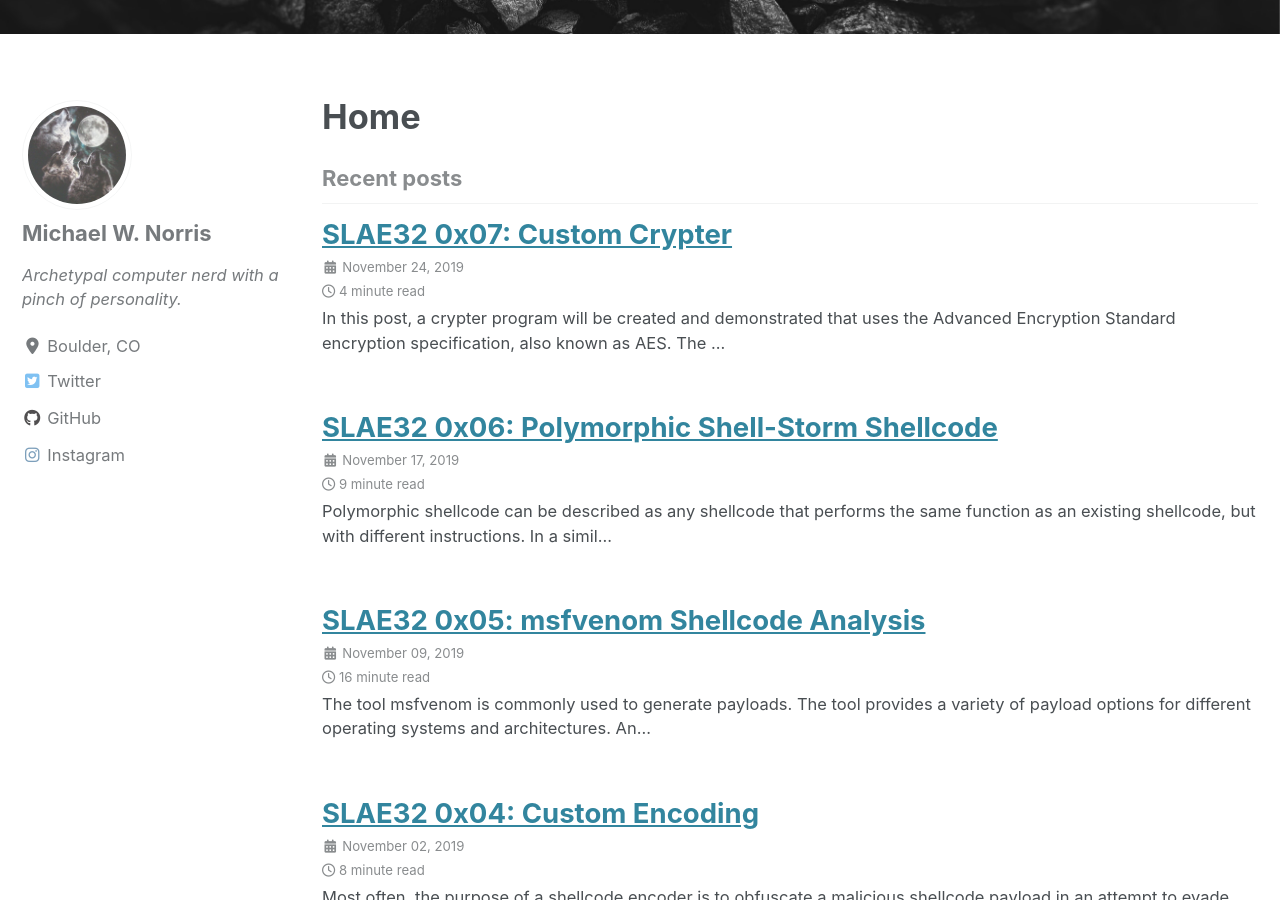
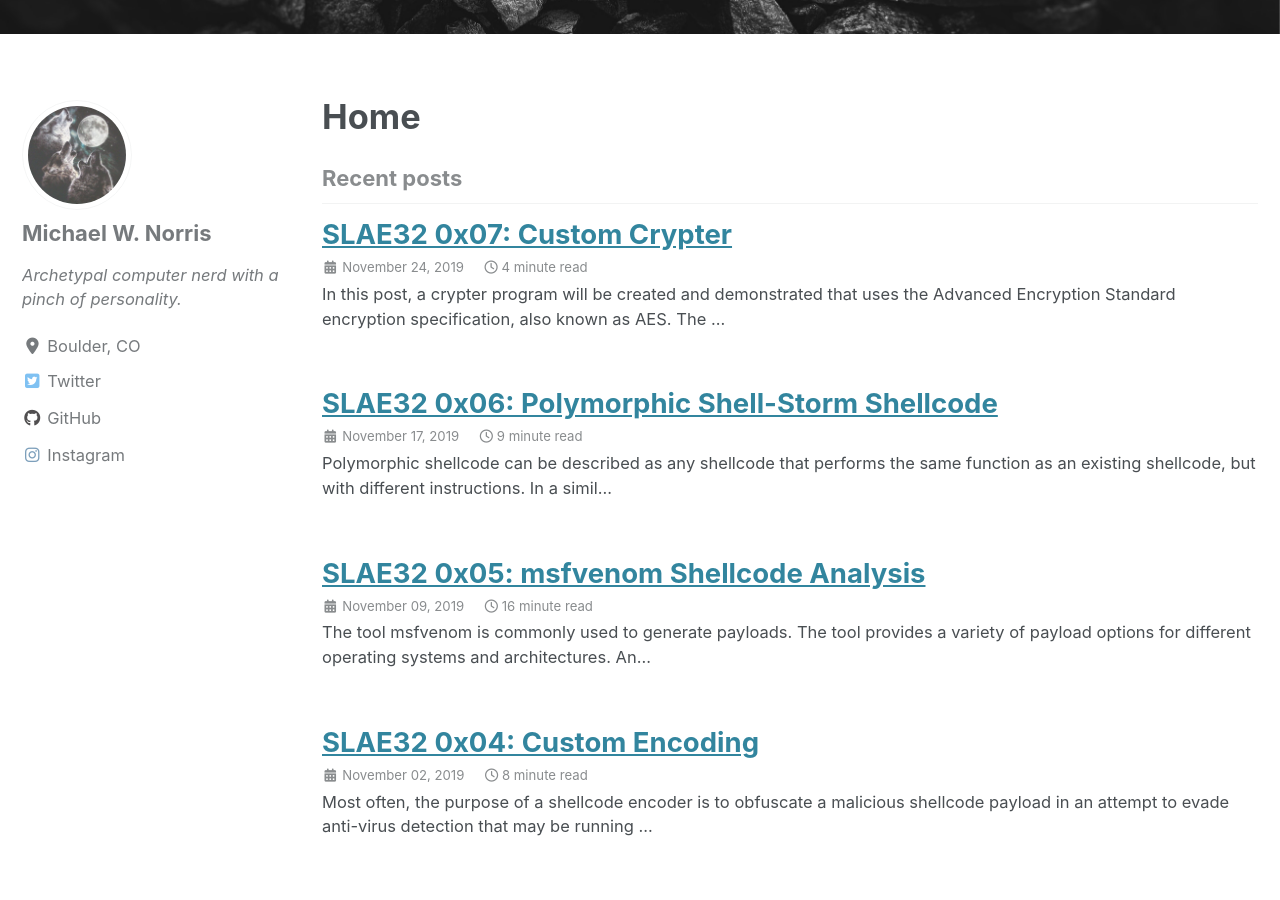
Before and after one commit to norrismw/mnorris.io, a Jekyll site: the page built from index.html, in a window 1280 px wide and 900 px high, scrolled down 404 px. Built offline with Jekyll 4.4.1, drawn with Linux system fonts in a browser that asks for light colours; cached includes are drawn as plain includes; nearby versions of some CDN libraries; the list of posts is cut into pages by our own code.

Commit message:
testing different layout

```diff
--- a/_includes/archive-single.html
+++ b/_includes/archive-single.html
@@ -36,7 +36,7 @@
         <i class="fa fa-fw fa-calendar" aria-hidden="true"></i> <time datetime="{{ post.date | date_to_xmlschema }}">{{ post.date | date: "%B %d, %Y " }}</time>&emsp;
     {% endif %}
     {% if post.read_time %}
-      <p class="page__meta"><i class="far fa-clock" aria-hidden="true"></i> {% include read-time.html %}</p>
+      <i class="far fa-clock" aria-hidden="true"></i> {% include read-time.html %}</p>
     {% endif %}
     {% if post.excerpt %}<p class="archive__item-excerpt" itemprop="description">{{ post.excerpt | markdownify | strip_html | truncate: 160 }}</p>{% endif %}
   </article>
```
